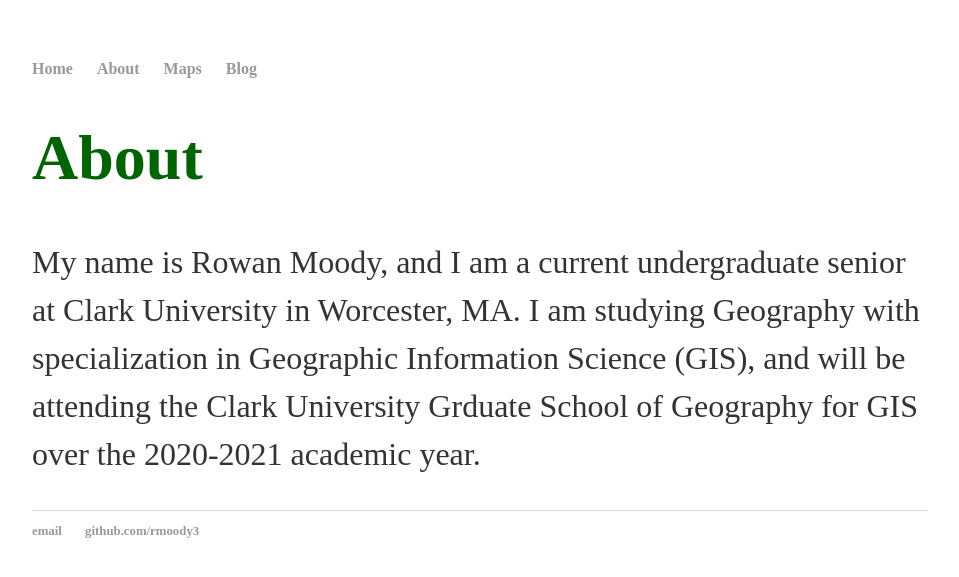
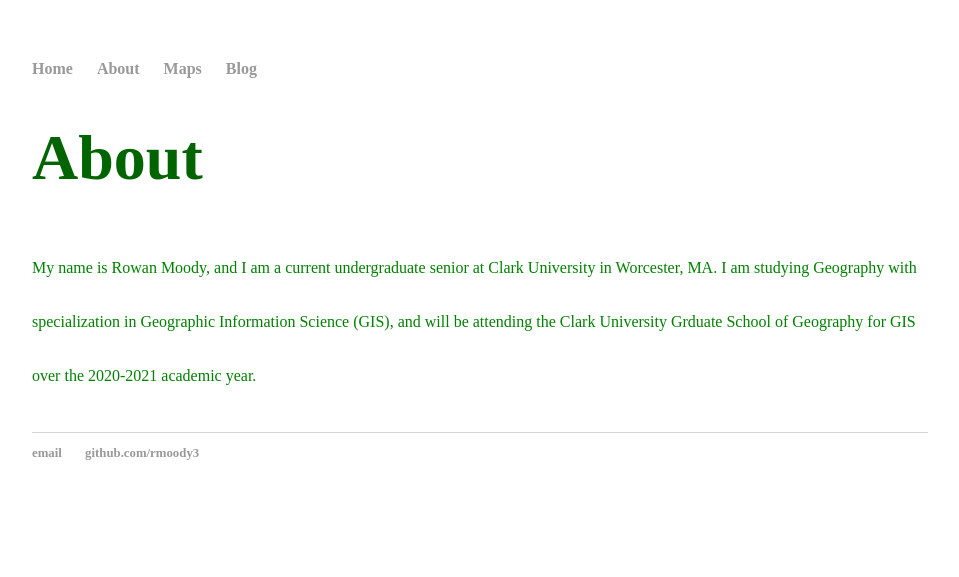
Before and after one commit to rmoody3/rmoody3.github.io, a Jekyll site: the page built from about/index.html, in a window 1280 px wide. Shown: the top 577 px of the page, without its empty margins (160-1119 px from the left). Built offline with Jekyll 4.4.1, drawn with Linux system fonts in a browser that asks for light colours.

Commit message:
Update index.html

```diff
--- a/about/index.html
+++ b/about/index.html
@@ -4,5 +4,5 @@
 ---
 <div class="blurb">
 	<h1><font color="darkgreen">About</h1>
-	<p><size=3 font color="green">My name is Rowan Moody, and I am a current undergraduate senior at Clark University in Worcester, MA. I am studying Geography with specialization in Geographic Information Science (GIS), and will be attending the Clark University Grduate School of Geography for GIS over the 2020-2021 academic year.</p>
+	<p><font size=3, color="green">My name is Rowan Moody, and I am a current undergraduate senior at Clark University in Worcester, MA. I am studying Geography with specialization in Geographic Information Science (GIS), and will be attending the Clark University Grduate School of Geography for GIS over the 2020-2021 academic year.</p>
 </div><!-- /.blurb -->
```
